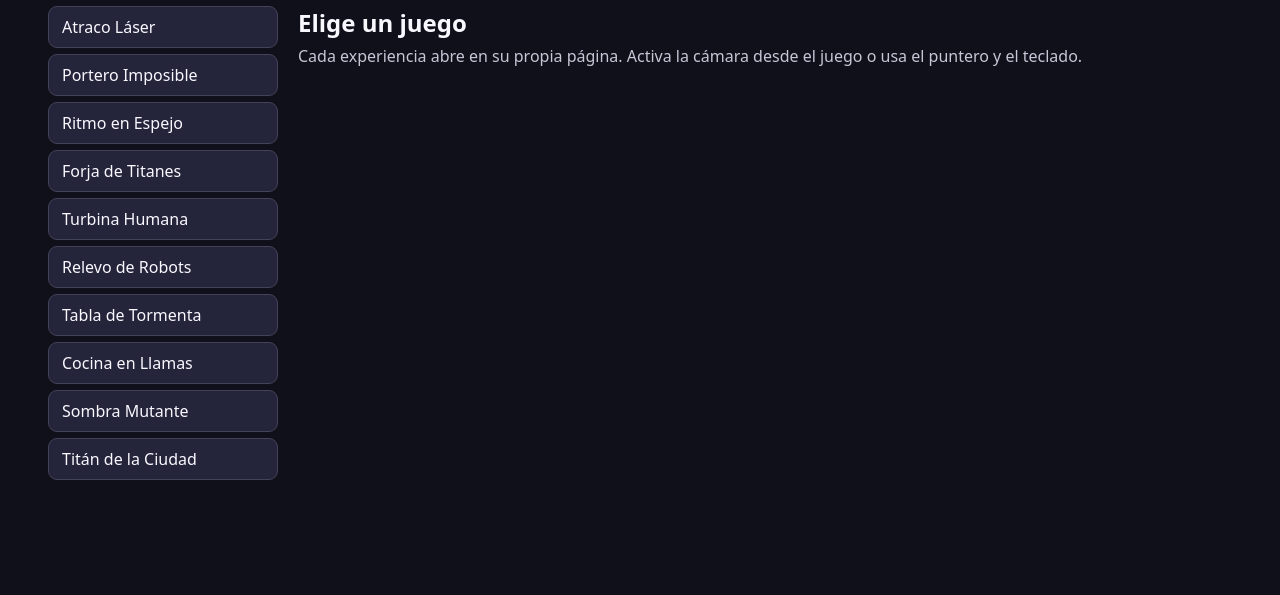
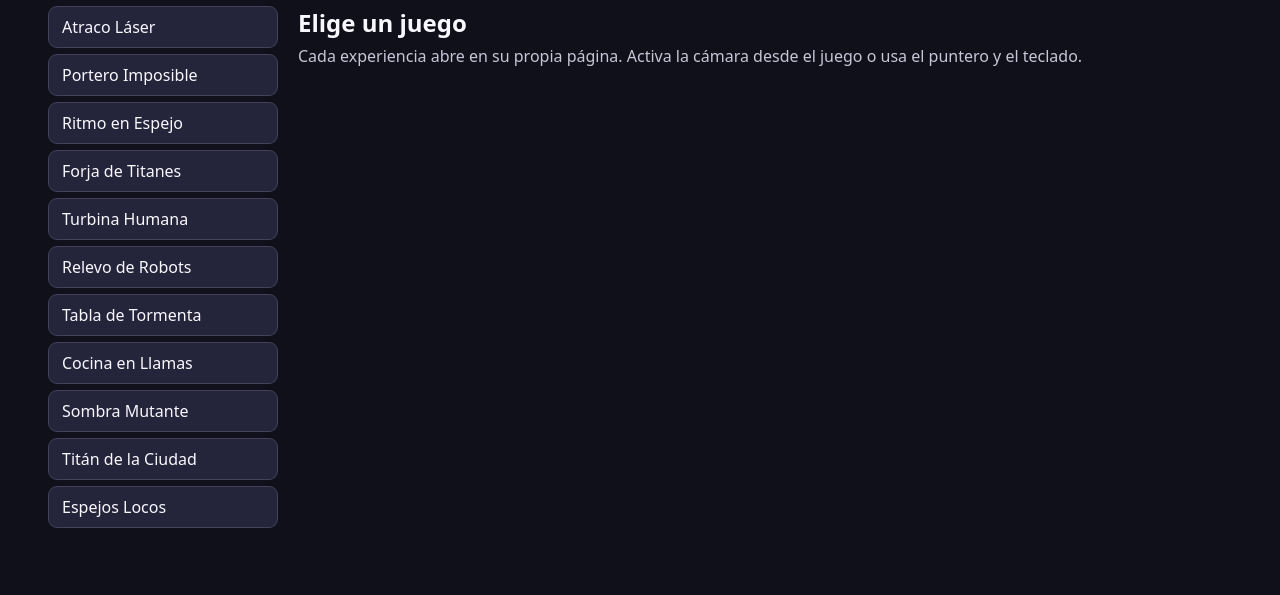
Before and after one commit to aguitech/juegos, a plain HTML site: page index.html in a window 1280 px wide. Shown: the part 205-800 px from the top of the page. Drawn offline with Linux system fonts and the light colour scheme.

Commit message:
Link Espejos Locos from the arcade menu

```diff
--- a/index.html
+++ b/index.html
@@ -1,4 +1,4 @@
 <!doctype html><html lang="es"><meta charset="utf-8"><meta name="viewport" content="width=device-width,initial-scale=1"><title>Aguitech Arcade</title>
 <style>
 *{box-sizing:border-box}body{margin:0;background:#10101a;color:#faf8ff;font:16px system-ui}main{max-width:1280px;margin:auto;padding:clamp(16px,4vw,48px)}header{display:flex;justify-content:space-between;align-items:center;gap:16px;flex-wrap:wrap}h1{font-size:clamp(38px,7vw,84px);letter-spacing:-.075em;margin:8px 0 22px}small{color:#a5ff83;letter-spacing:.2em}section{display:grid;grid-template-columns:230px 1fr;gap:20px}nav{display:grid;gap:6px;align-content:start}button,input{font:inherit}button{background:#24243a;color:white;border:1px solid #42425a;border-radius:9px;padding:9px 13px;cursor:pointer;text-align:left}button:hover,button[aria-current=true]{border-color:#a5ff83;color:#a5ff83}button:disabled{opacity:.5}button.primary{background:#a5ff83;color:#102018;font-weight:800}canvas{width:100%;display:block;border-radius:16px;background:#17172a;touch-action:none}h2{margin:0 0 6px}p{color:#c7c5d6;margin:0 0 14px}.controls{display:flex;align-items:center;flex-wrap:wrap;gap:10px;margin-top:14px}input{width:72px;border:1px solid #555;background:#181825;color:white;padding:6px;border-radius:5px}#status{margin-top:10px}video{display:none}@media(max-width:720px){section{grid-template-columns:1fr}nav{grid-template-columns:repeat(2,1fr)}}
-nav a{background:#24243a;color:#faf8ff;border:1px solid #42425a;border-radius:9px;padding:9px 13px;text-decoration:none}nav a:hover,nav a:focus-visible{color:#a5ff83;border-color:#a5ff83}</style><main><header><small>AGUITECH STUDIO</small><small>10 EXPERIENCIAS INTERACTIVAS</small></header><h1>Aguitech Arcade</h1><section><nav aria-label="Juegos"><a href="./atraco-laser/">Atraco Láser</a><a href="./portero-imposible/">Portero Imposible</a><a href="./ritmo-en-espejo/">Ritmo en Espejo</a><a href="./forja-de-titanes/">Forja de Titanes</a><a href="./turbina-humana/">Turbina Humana</a><a href="./relevo-de-robots/">Relevo de Robots</a><a href="./tabla-de-tormenta/">Tabla de Tormenta</a><a href="./cocina-en-llamas/">Cocina en Llamas</a><a href="./sombra-mutante/">Sombra Mutante</a><a href="./titan-de-la-ciudad/">Titán de la Ciudad</a></nav><article><h2>Elige un juego</h2><p>Cada experiencia abre en su propia página. Activa la cámara desde el juego o usa el puntero y el teclado.</p></article></section><video muted playsinline></video></main></html>
+nav a{background:#24243a;color:#faf8ff;border:1px solid #42425a;border-radius:9px;padding:9px 13px;text-decoration:none}nav a:hover,nav a:focus-visible{color:#a5ff83;border-color:#a5ff83}</style><main><header><small>AGUITECH STUDIO</small><small>11 EXPERIENCIAS INTERACTIVAS</small></header><h1>Aguitech Arcade</h1><section><nav aria-label="Juegos"><a href="./atraco-laser/">Atraco Láser</a><a href="./portero-imposible/">Portero Imposible</a><a href="./ritmo-en-espejo/">Ritmo en Espejo</a><a href="./forja-de-titanes/">Forja de Titanes</a><a href="./turbina-humana/">Turbina Humana</a><a href="./relevo-de-robots/">Relevo de Robots</a><a href="./tabla-de-tormenta/">Tabla de Tormenta</a><a href="./cocina-en-llamas/">Cocina en Llamas</a><a href="./sombra-mutante/">Sombra Mutante</a><a href="./titan-de-la-ciudad/">Titán de la Ciudad</a><a href="./espejos-locos/">Espejos Locos</a></nav><article><h2>Elige un juego</h2><p>Cada experiencia abre en su propia página. Activa la cámara desde el juego o usa el puntero y el teclado.</p></article></section><video muted playsinline></video></main></html>
```
